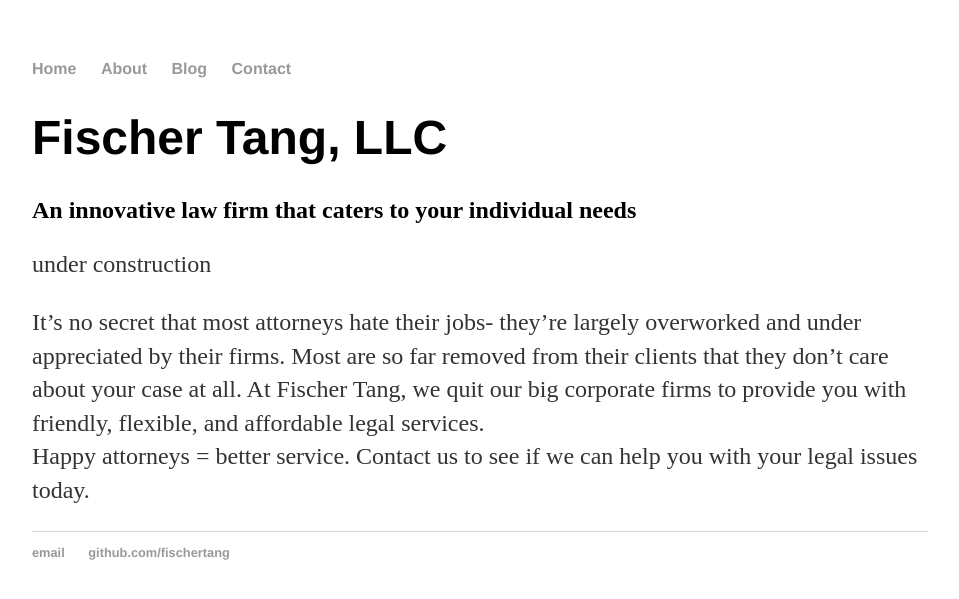
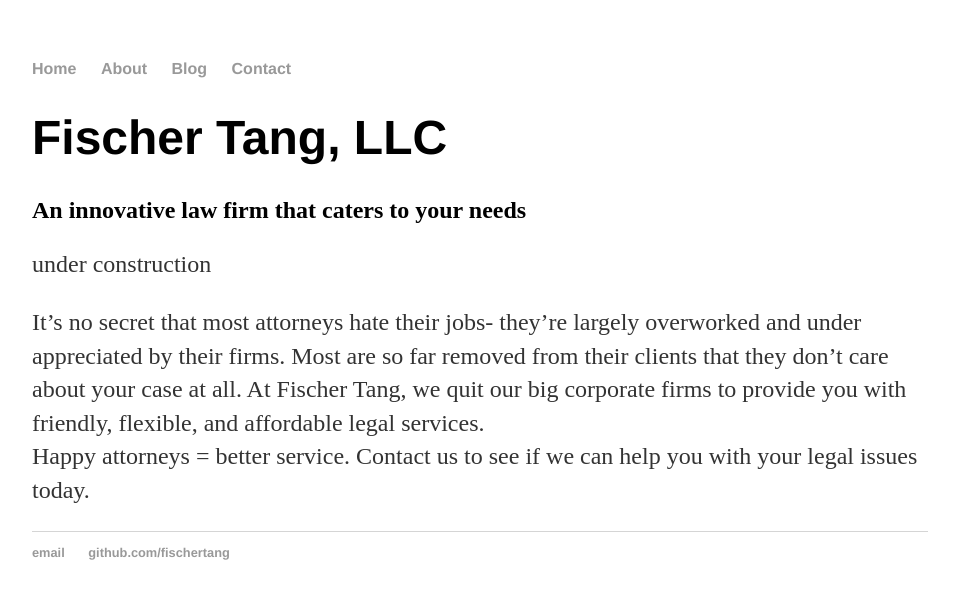
Before and after one commit to fischertang/fischertang.github.io, a Jekyll site: the page index.html, which Jekyll copies as it is, in a window 1280 px wide. Shown: the top 599 px of the page, without its empty margins (160-1119 px from the left). Built offline with Jekyll 4.4.1, drawn with Linux system fonts in a browser that asks for light colours.

Commit message:
Update index.html

```diff
--- a/index.html
+++ b/index.html
@@ -17,7 +17,7 @@
 		<div class="container">
     		<div class="blurb">
         		<h1>Fischer Tang, LLC</h1>
-			<h2 style="color:9c9c9c;">An innovative law firm that caters to your individual needs</h2>
+			<h2 style="color:9c9c9c;">An innovative law firm that caters to your needs</h2>
 				<p> under construction </p>
 				<p>It’s no secret that most attorneys hate their jobs- they’re largely overworked and under appreciated by their firms. Most are so far removed from their clients that they don’t care about your case at all. At Fischer Tang, we quit our big corporate firms to provide you with  friendly, flexible, and affordable legal services.
 					<br>Happy attorneys = better service. Contact us to see if we can help you with your legal issues today.</p>
```
